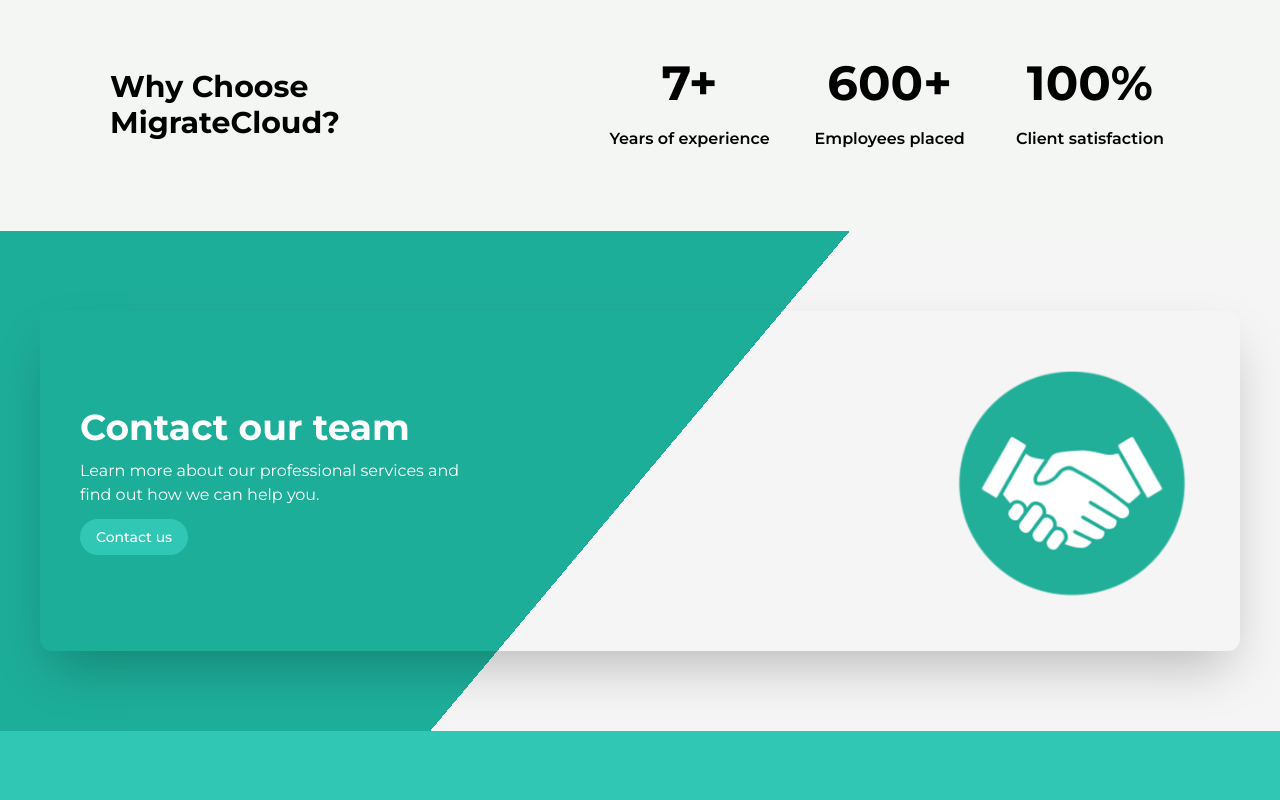
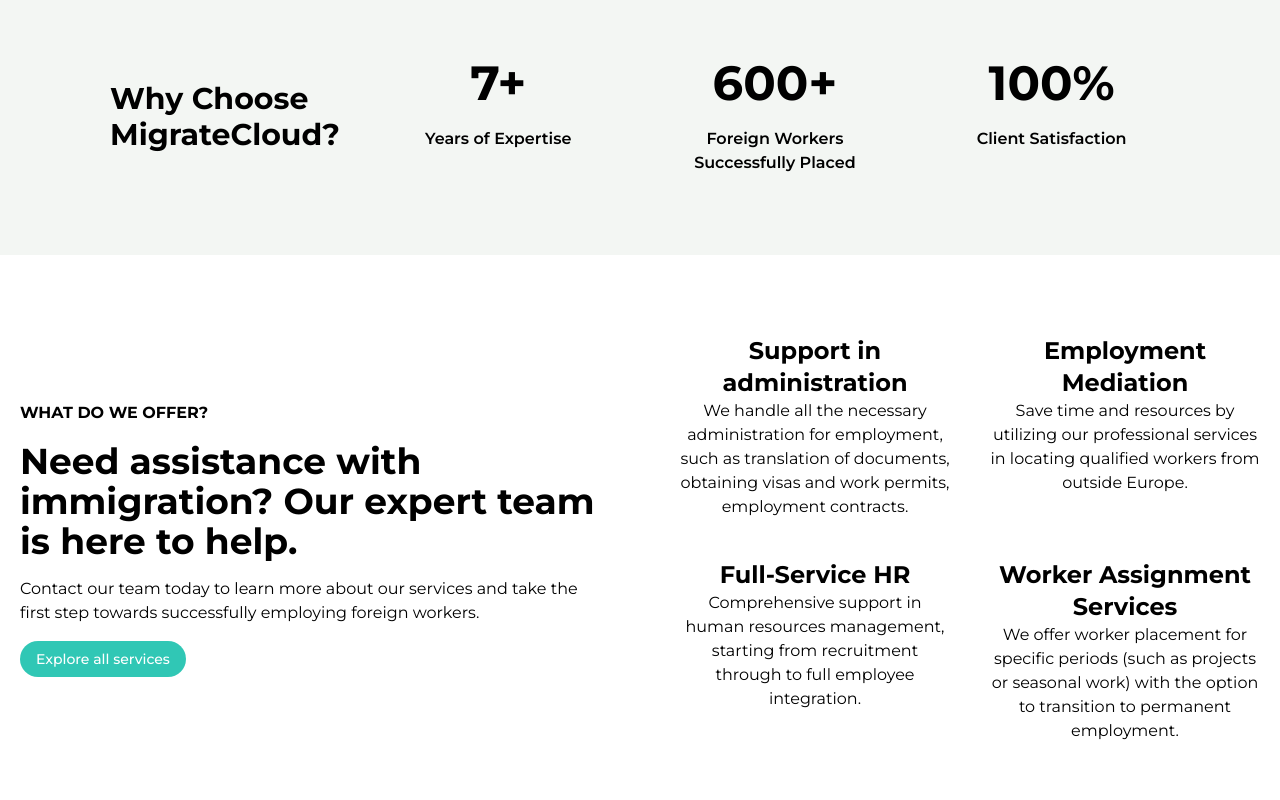
Before and after one commit to AbabilGroup/migrate-cloud, a Next.js app: page /about-us in a window 1280 px wide. Shown: the part 1000-1800 px from the top of the page. Built offline with nearby package versions, Linux system fonts and the light colour scheme.

Commit message:
about us page

```diff
--- a/src/app/(CommonLayout)/about-us/page.tsx
+++ b/src/app/(CommonLayout)/about-us/page.tsx
@@ -1,5 +1,6 @@
 import ContactOurTeam from "@/components/pages/about-us/ContactOurTeam";
 import HireAForeigner from "@/components/pages/about-us/HireAForeigner";
+import WhatDoWeOffer from "@/components/pages/about-us/WhatDoWeOffer";
 import WhoWeAre from "@/components/pages/about-us/WhoWeAre";
 import WhyChoose from "@/components/pages/about-us/WhyChoose";
 
@@ -9,6 +10,7 @@
       <HireAForeigner />
       <WhoWeAre />
       <WhyChoose />
+      <WhatDoWeOffer />
       <ContactOurTeam />
     </main>
   );
--- a/src/components/pages/about-us/ContactOurTeam.tsx
+++ b/src/components/pages/about-us/ContactOurTeam.tsx
@@ -4,10 +4,12 @@
 const ContactOurTeam = () => {
   return (
     <section className="bg-gradient-310deg py-20">
-      <div className="container flex max-w-[1200px] items-center justify-between rounded-xl p-10 shadow-2xl">
-        <div className="space-y-3">
-          <h2 className="text-4xl font-bold text-white">Contact our team</h2>
-          <p className="text-white">
+      <div className="container flex max-w-[1200px] flex-col items-center justify-between gap-44 rounded-xl p-10 shadow-2xl lg:flex-row">
+        <div className="flex flex-col items-center justify-center space-y-3 lg:items-start">
+          <h2 className="text-center text-4xl font-bold text-white lg:text-left">
+            Contact our team
+          </h2>
+          <p className="text-center text-white lg:text-left">
             Learn more about our professional services and <br /> find out how
             we can help you.
           </p>
--- /dev/null
+++ b/src/components/pages/about-us/WhatDoWeOffer.tsx
@@ -0,0 +1,69 @@
+import { Button } from "@/components/ui/button";
+
+const WhatDoWeOffer = () => {
+  return (
+    <section className="py-20">
+      <div className="container grid grid-cols-1 items-center gap-20 lg:grid-cols-2">
+        {/* column */}
+        <div className="flex flex-col items-center gap-4 lg:items-start">
+          <h6 className="font-bold">WHAT DO WE OFFER?</h6>
+          <h2 className="text-center text-4xl font-bold lg:text-left">
+            Need assistance with immigration? Our expert team is here to help.
+          </h2>
+          <p className="text-center lg:text-left">
+            Contact our team today to learn more about our services and take the
+            first step towards successfully employing foreign workers.
+          </p>
+          <div>
+            <Button>Explore all services</Button>
+          </div>
+        </div>
+        {/* column */}
+        <div className="grid grid-cols-1 gap-10 lg:grid-cols-2">
+          {/* grid item  */}
+          <div>
+            <h3 className="text-center text-2xl font-bold">
+              Support in administration
+            </h3>
+            <p className="text-center">
+              We handle all the necessary administration for employment, such as
+              translation of documents, obtaining visas and work permits,
+              employment contracts.
+            </p>
+          </div>
+          {/* grid item  */}
+          <div>
+            <h3 className="text-center text-2xl font-bold">
+              Employment Mediation
+            </h3>
+            <p className="text-center">
+              Save time and resources by utilizing our professional services in
+              locating qualified workers from outside Europe.
+            </p>
+          </div>
+          {/* grid item  */}
+          <div>
+            <h3 className="text-center text-2xl font-bold">Full-Service HR</h3>
+            <p className="text-center">
+              Comprehensive support in human resources management, starting from
+              recruitment through to full employee integration.
+            </p>
+          </div>
+          {/* grid item  */}
+          <div>
+            <h3 className="text-center text-2xl font-bold">
+              Worker Assignment Services
+            </h3>
+            <p className="text-center">
+              We offer worker placement for specific periods (such as projects
+              or seasonal work) with the option to transition to permanent
+              employment.
+            </p>
+          </div>
+        </div>
+      </div>
+    </section>
+  );
+};
+
+export default WhatDoWeOffer;
--- a/src/components/pages/about-us/WhyChoose.tsx
+++ b/src/components/pages/about-us/WhyChoose.tsx
@@ -10,15 +10,17 @@
         <div className="grid grid-cols-1 gap-10 lg:grid-cols-3">
           <div className="space-y-5">
             <h2 className="text-center text-5xl font-bold">7+</h2>
-            <p className="text-center font-semibold">Years of experience</p>
+            <p className="text-center font-semibold">Years of Expertise</p>
           </div>
           <div className="space-y-5">
             <h2 className="text-center text-5xl font-bold">600+</h2>
-            <p className="text-center font-semibold">Employees placed</p>
+            <p className="text-center font-semibold">
+              Foreign Workers Successfully Placed
+            </p>
           </div>
           <div className="space-y-5">
             <h2 className="text-center text-5xl font-bold">100%</h2>
-            <p className="text-center font-semibold">Client satisfaction</p>
+            <p className="text-center font-semibold">Client Satisfaction</p>
           </div>
         </div>
       </div>
```
